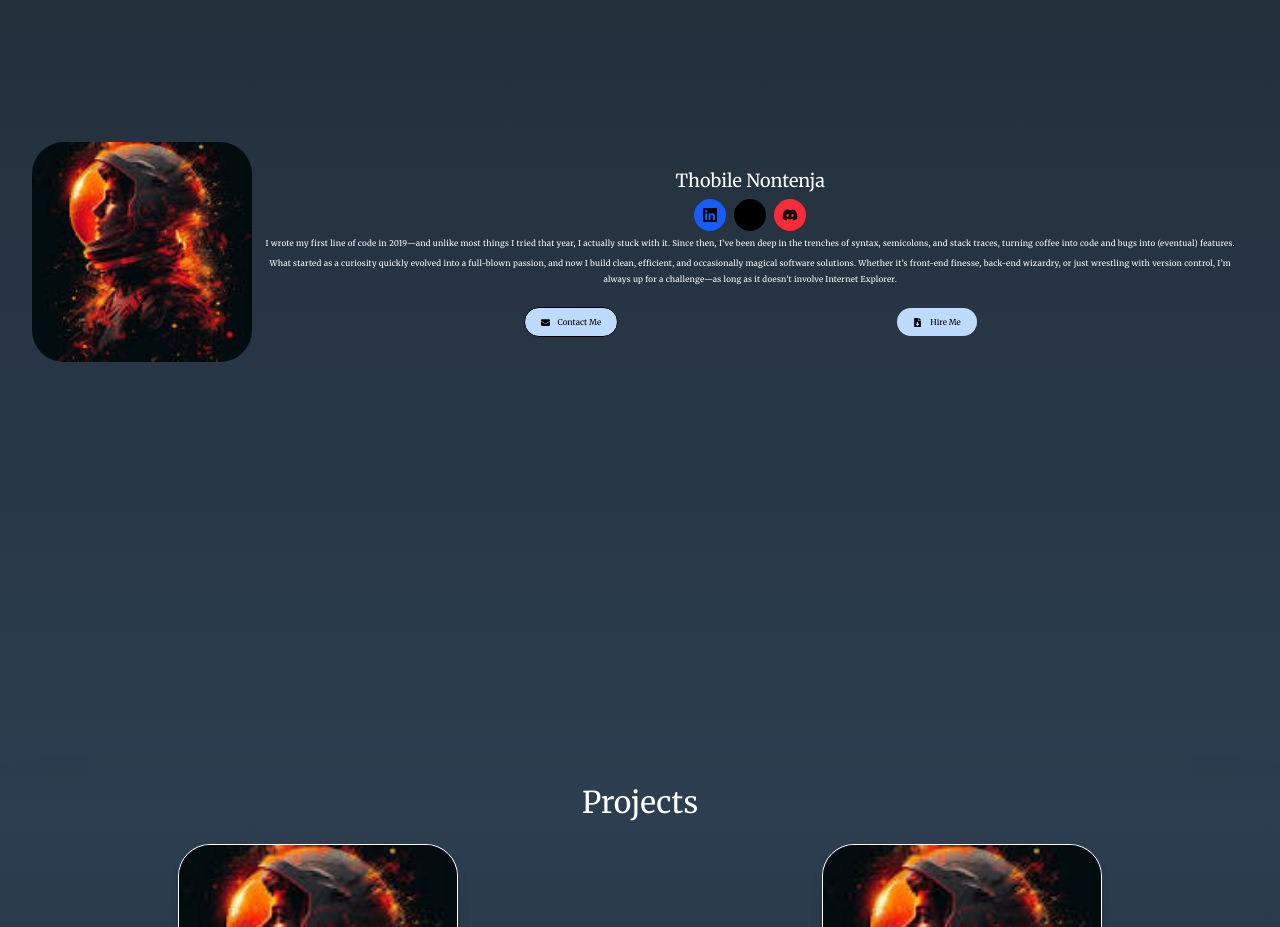
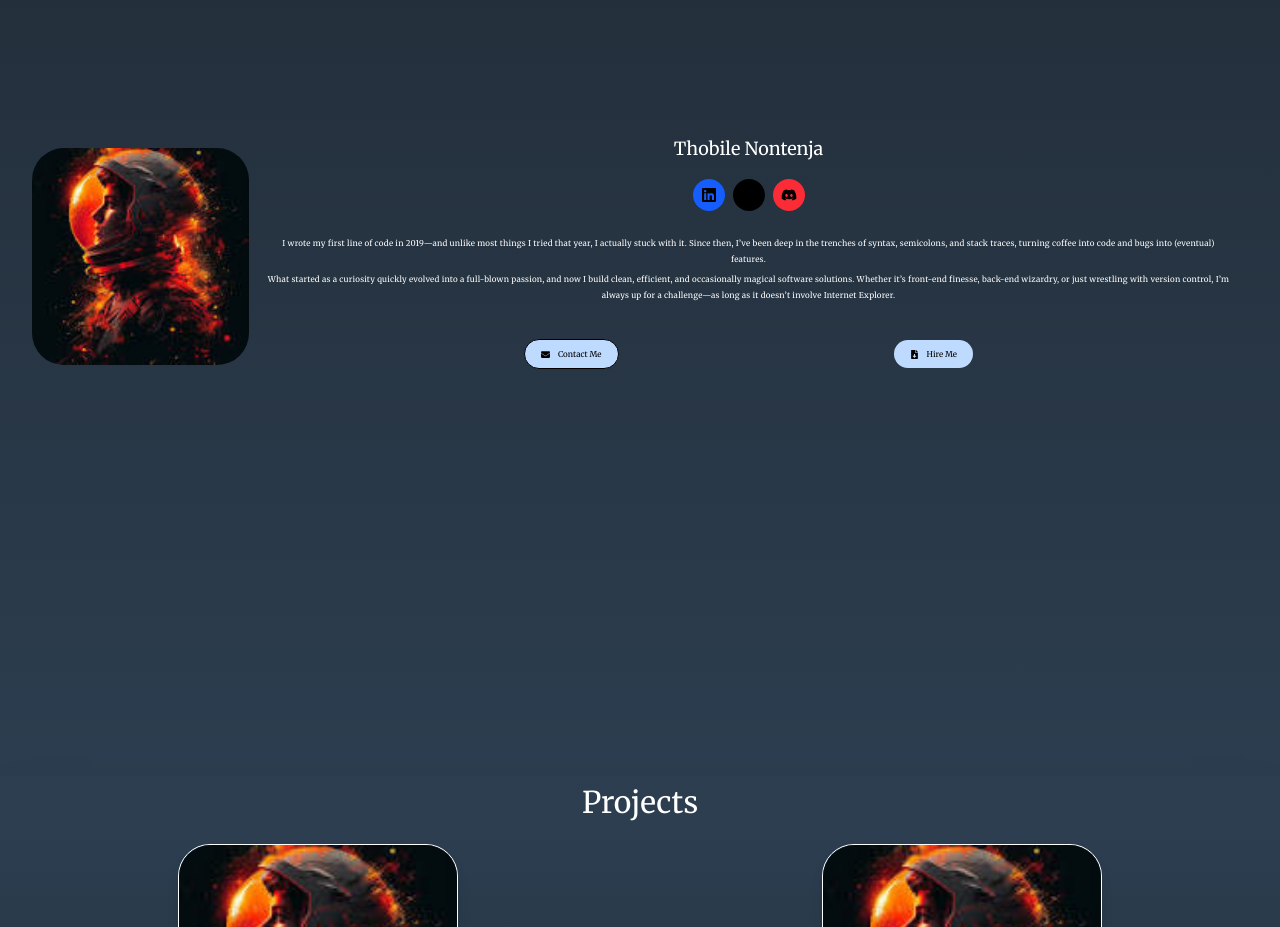
Before and after one commit to Supa-Thobile2/portfolio-melsoft2, a React (Vite) app: page / in a window 1280 px wide. Shown: the part 1000-1927 px from the top of the page. Built offline with nearby package versions, Linux system fonts and the light colour scheme; a web font is replaced by a local one.

Commit message:
added updates

```diff
--- a/src/components/about/About.jsx
+++ b/src/components/about/About.jsx
@@ -12,23 +12,23 @@ function About() {
     <>
        <div className='rounded-3xl flex justify-center items-center flex-col h-[100vh] p-8 md:flex-row'>
 
-            <img src={Image} alt="astranaut"  className='w-70 mx-auto rounded-4xl object-contain mb-2' />
+            <img src={Image} alt="astranaut"  className='w-70 mx-auto rounded-4xl object-contain my-2' />
 
 
         <div className=' md: mx-auto text-center'>
-              <h1 className='text-lg text-white py-1 '>Thobile Nontenja</h1>
-               <div className='flex items-center justify-center gap-2'>
+              <h1 className='text-lg text-white py-2 '>Thobile Nontenja</h1>
+               <div className='flex items-center justify-center gap-2 py-2'>
                                   <button className='py-2 px-2  bg-blue-600 rounded-full hover:translate-y-[10px] hover:shadow-md transition duration-300'><FaLinkedin/></button>
                                   <button className='py-2 px-2 bg-black rounded-full hover:translate-y-[10px] hover:shadow-md transition duration-300'><FaGithub/></button>
                                   <button className='py-2 px-2 bg-red-500 rounded-full hover:translate-y-[10px] hover:shadow-md transition duration-300'><FaDiscord/></button>
 
               </div>
-              <div className='p-1'>
+              <div className='py-4 mx-4'>
                   <p className='text-start text-[8px] tracking-wide leading-4 text-white md:text-center'>I wrote my first line of code in 2019—and unlike most things I tried that year, I actually stuck with it. Since then, I’ve been deep in the trenches of syntax, semicolons, and stack traces, turning coffee into code and bugs into (eventual) features.</p>
               <p className='text-start text-[8px] tracking-wide leading-4 text-white py-1 md:text-center'>What started as a curiosity quickly evolved into a full-blown passion, and now I build clean, efficient, and occasionally magical software solutions. Whether it’s front-end finesse, back-end wizardry, or just wrestling with version control, I’m always up for a challenge—as long as it doesn’t involve Internet Explorer.</p>
               </div>
 
-                <div className='flex justify-evenly items-center w-full gap-2 my-3 '>
+                <div className='flex justify-evenly items-center w-full my-4 '>
                   <button className='flex justify-evenly items-center  text-[8px] py-2 px-4 bg-blue-200 rounded-3xl gap-2 outline-0 border hover:translate-y-[10px] hover:shadow-md transition duration-300'> <FaEnvelope size={9}/>Contact Me</button>
                   <button className='flex justify-evenly items-center  text-[8px] py-2 px-4 bg-blue-200 rounded-3xl gap-2 hover:translate-y-[10px] hover:shadow-md transition duration-300'>  <FaFileDownload size={9}/>Hire Me</button>
 
```
